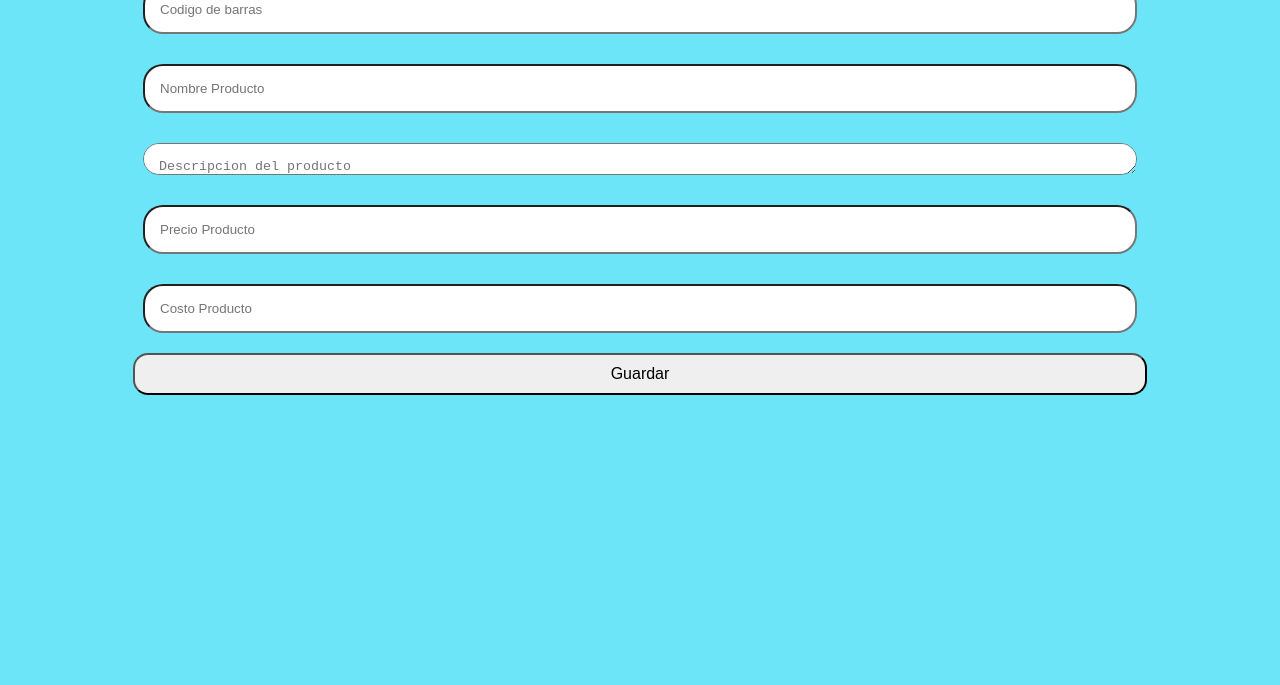
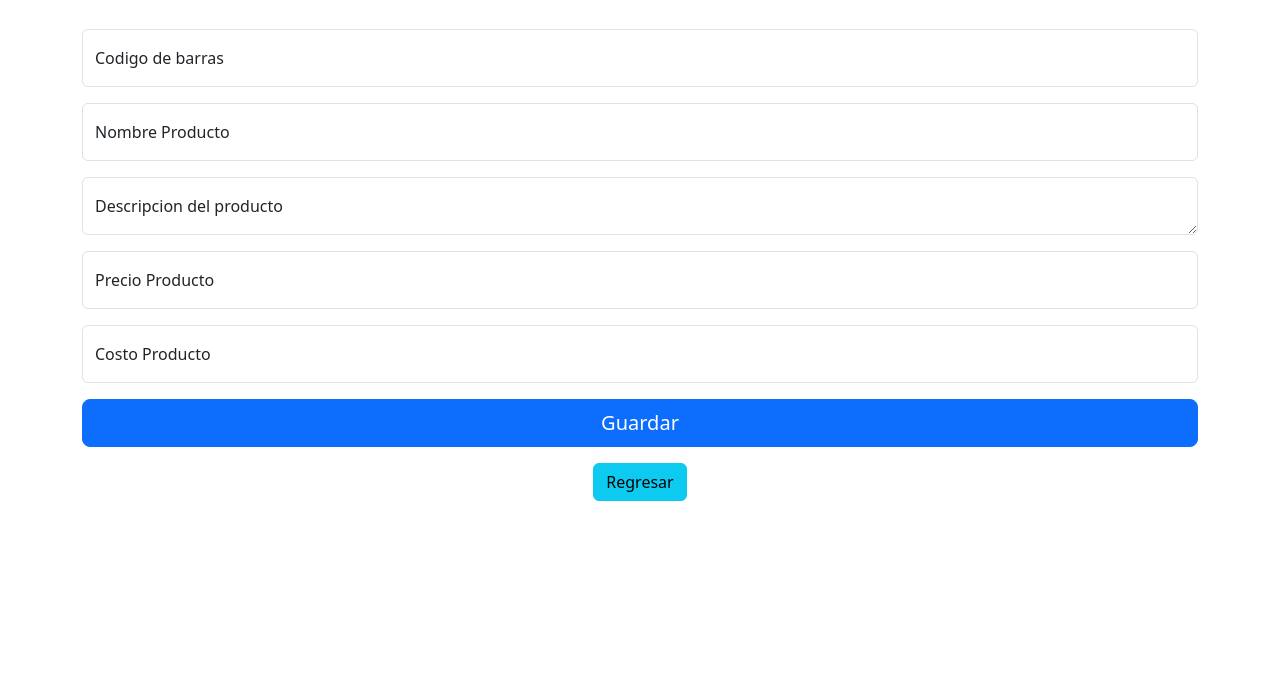
Before and after one commit to MsCarlitos/Proyecto, a website: page pages/add-product.html in a window 1280 px wide. Shown: the part 115-800 px from the top of the page. Drawn offline with nearby package versions, Linux system fonts and the light colour scheme.

Commit message:
detallado de agregar producto

```diff
--- a/pages/add-product.html
+++ b/pages/add-product.html
@@ -6,38 +6,57 @@
   <meta name="viewport" content="width=device-width, initial-scale=1.0">
   <link rel="stylesheet" href="../src/css/homepage.css">
   <link rel="stylesheet" href="../src/css/add-product.css">
+  <link href="https://cdn.jsdelivr.net/npm/bootstrap@5.3.2/dist/css/bootstrap.min.css" rel="stylesheet" integrity="sha384-T3c6CoIi6uLrA9TneNEoa7RxnatzjcDSCmG1MXxSR1GAsXEV/Dwwykc2MPK8M2HN" crossorigin="anonymous">
+  <script src="https://cdn.jsdelivr.net/npm/bootstrap@5.3.2/dist/js/bootstrap.bundle.min.js" integrity="sha384-C6RzsynM9kWDrMNeT87bh95OGNyZPhcTNXj1NW7RuBCsyN/o0jlpcV8Qyq46cDfL" crossorigin="anonymous"></script>
   <title>Gastos Sintaceptes</title>
 </head>
 
-<body>
-    <h1
-    class="titles">Agregar Productos</h1>
-    <div class="container">
-        <form submit="" class="formulario">
+<body class="container">
+  <h1 class="titles m-5">Agregar Productos</h1>
+
+  <form class="formulario">
+    <div class="form-floating mb-3">
       <input type="number"
+        onfocus="true"
         id="codigoBarras"
         placeholder="Codigo de barras"
-                   class="form-control">
+        class="form-control mb-3">
+      <label for="codigoBarras">Codigo de barras</label>
+    </div>
+    <div class="form-floating mb-3">
       <input type="text"
             id="nombreProducto"
             placeholder="Nombre Producto"
-                   class="form-control">
+            class="form-control mb-3">
+      <label for="codigoBarras">Nombre Producto</label>
+    </div>
+    <div class="form-floating mb-3">
       <textarea type="text"
             id="descripcionProducto"
             placeholder="Descripcion del producto"
-                   rows="4"
-                   class="form-control"></textarea>
+            class="form-control mb-3"></textarea>
+      <label for="codigoBarras">Descripcion del producto</label>
+    </div>
+    <div class="form-floating mb-3">
       <input type="number"
             id="precioProducto"
             placeholder="Precio Producto"
-                   class="form-control">
+            class="form-control mb-3">
+      <label for="codigoBarras">Precio Producto</label>
+    </div>
+    <div class="form-floating mb-3">
       <input type="number"
             id="costoProducto"
             placeholder="Costo Producto"
-                   class="form-control">
-
-            <button type="button" onclick="save()">Guardar</button>
+            class="form-control mb-3">
+      <label for="codigoBarras">Costo Producto</label>
+    </div>
+    <button type="submit" class="btn btn-primary btn-lg mb-3" style="width: 100%;" onclick="save()">Guardar</button>
   </form>
+  <div class="d-flex justify-content-center">
+    <a href="../index.html">
+      <button class="btn btn-info">Regresar</button>
+    </a>
   </div>
   <script src="../src/js/add-functions.js"></script>
 </body>
--- a/src/css/add-product.css
+++ b/src/css/add-product.css
@@ -1,27 +1,9 @@
-
 body {
-    margin: 0;
+    margin: 25px;
     font-family: Arial, sans-serif;
-    background-color: rgb(108, 229, 248);
+    /* background-color: rgb(108, 229, 248); */
 }
 
-.container {
-  display: flex;
-  padding: 20px;
-  justify-content: center;
-  align-items: center;
-}
-
-.formulario {
-    display: flex;
-    flex-direction: column;
-    justify-content: center;
-    width: 80vw;
-    height: 50vh;
-}
-
-.form-control {
-    border-radius: 20px;
-    padding: 15px;
+.spacer {
     margin: 15px;
 }
--- a/src/css/homepage.css
+++ b/src/css/homepage.css
@@ -1,6 +1,6 @@
 .container {
     display: flex;
-    background-color: rgb(108, 229, 248);
+    /* background-color: rgb(108, 229, 248); */
     flex-direction: column;
 }
 
--- a/src/js/add-functions.js
+++ b/src/js/add-functions.js
@@ -13,7 +13,7 @@ const save = () => {
         nombreProducto: nombreProducto,
         descripcionProducto: descripcionProducto,
         precioProducto: precioProducto,
-        costoProducto: costoProducto,
+        costoProducto: costoProducto
     };
 
     let productoLocal = localStorage.getItem('producto');
--- a/src/js/producto.model.js
+++ b/src/js/producto.model.js
@@ -8,4 +8,4 @@ class Producto {
 
 if (typeof window !== 'undefined') {
     window.Persona = Persona;
-  }
+}
```
Lines whose indentation alone changed are shown as unchanged.
